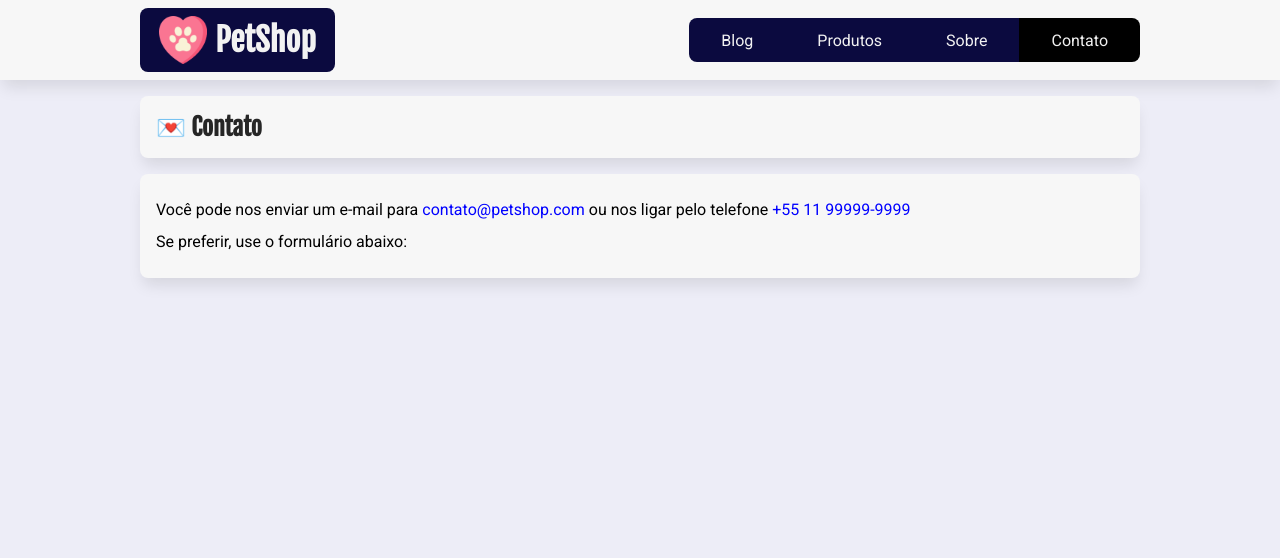
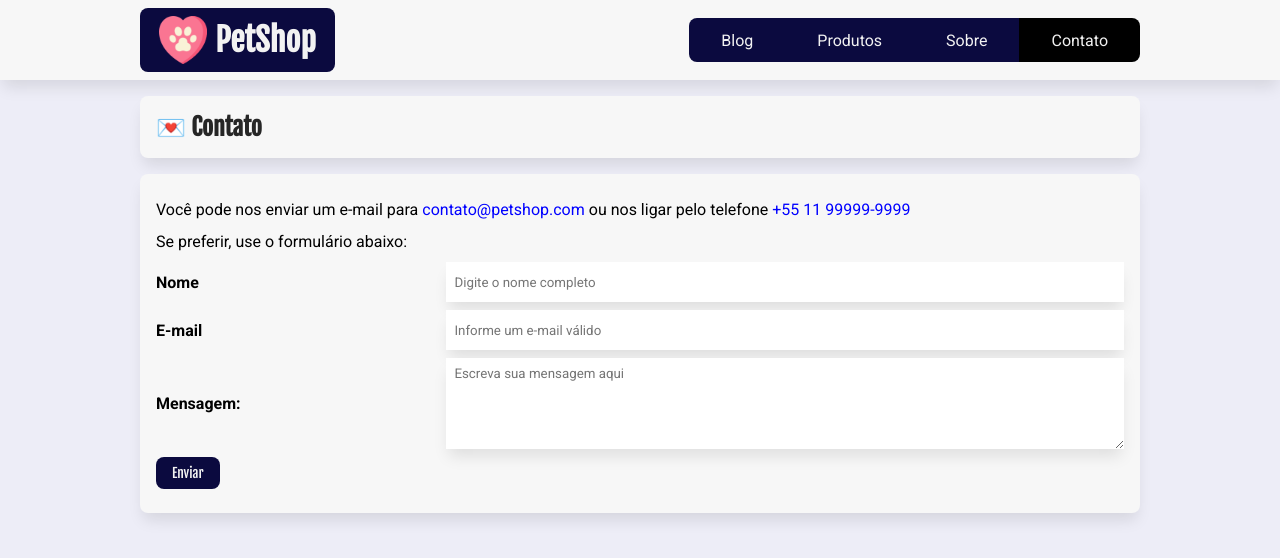
Before and after one commit to joaopedro-style/petshop, a Next.js app: page /contato in a window 1280 px wide. Shown: the top 558 px of the page. Built offline with nearby package versions, Linux system fonts and the light colour scheme.

Commit message:
Cria arquivo formulario e formulario module.css

```diff
--- a/src/app/contato/page.tsx
+++ b/src/app/contato/page.tsx
@@ -2,6 +2,7 @@
 import type { Metadata } from "next";
 import estilos from "./contato.module.css";
 import Container from "@/components/Container";
+import Formulario from "@/components/Formulario";
 
 export const metadata: Metadata = {
   title: "Contato | PetShop",
@@ -20,6 +21,7 @@
         </p>
 
         <p>Se preferir, use o formulário abaixo:</p>
+        <Formulario />
       </Container>
     </section>
   );
--- /dev/null
+++ b/src/components/Formulario.module.css
@@ -0,0 +1,60 @@
+.formulario {
+  & > .campo {
+    margin-bottom: 0.5rem;
+    display: flex;
+    justify-content: space-between;
+
+    & label {
+      font-weight: bold;
+      width: 30%;
+      display: flex;
+      align-items: center;
+    }
+
+    & input {
+      height: 40px;
+    }
+
+    & input,
+    & textarea {
+      width: 70%;
+      border: none;
+      box-shadow: var(--sombra-box);
+      padding: 0.5rem;
+      font-family: var(--font-roboto), sans-serif;
+    }
+
+    & button {
+      background-color: var(--cor-primaria-fundo);
+      color: var(--cor-primaria);
+      padding: 0.5rem 1rem;
+      border: none;
+      cursor: pointer;
+      border-radius: var(--borda-arredondada);
+
+      &:hover {
+        background-color: var(--cor-primaria-fundo-hover);
+      }
+
+      &:disabled {
+        background-color: #ccc;
+        cursor: not-allowed;
+        color: #666;
+      }
+    }
+  }
+
+  .mensagem {
+    margin-top: 1rem;
+  }
+
+  .sucesso {
+    color: green;
+    font-weight: bold;
+  }
+
+  .erro {
+    color: red;
+    font-weight: bold;
+  }
+}
--- /dev/null
+++ b/src/components/Formulario.tsx
@@ -0,0 +1,38 @@
+import estilos from "./Formulario.module.css";
+
+export default function Formulario() {
+  return (
+    <form action="" className={estilos.formulario}>
+      <div className={estilos.campo}>
+        <label htmlFor="nome">Nome</label>
+        <input
+          type="text"
+          name="nome"
+          id="nome"
+          placeholder="Digite o nome completo"
+        />
+      </div>
+      <div className={estilos.campo}>
+        <label htmlFor="email">E-mail</label>
+        <input
+          type="email"
+          name="email"
+          id="email"
+          placeholder="Informe um e-mail válido"
+        />
+      </div>
+      <div className={estilos.campo}>
+        <label htmlFor="mensagem">Mensagem:</label>
+        <textarea
+          name="mensagem"
+          id="mensagem"
+          rows={5}
+          placeholder="Escreva sua mensagem aqui"
+        ></textarea>
+      </div>
+      <div className={estilos.campo}>
+        <button type="submit">Enviar</button>
+      </div>
+    </form>
+  );
+}
```
